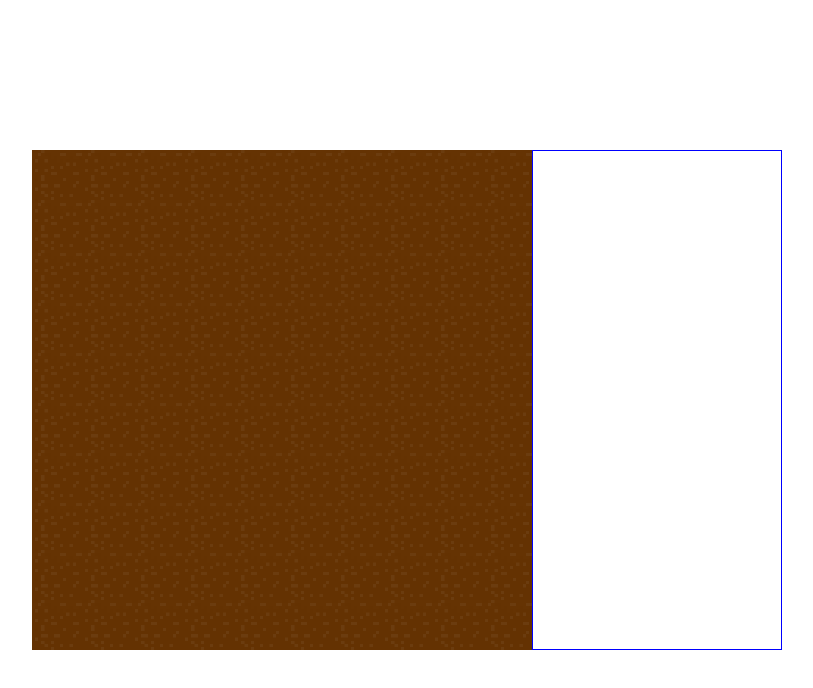
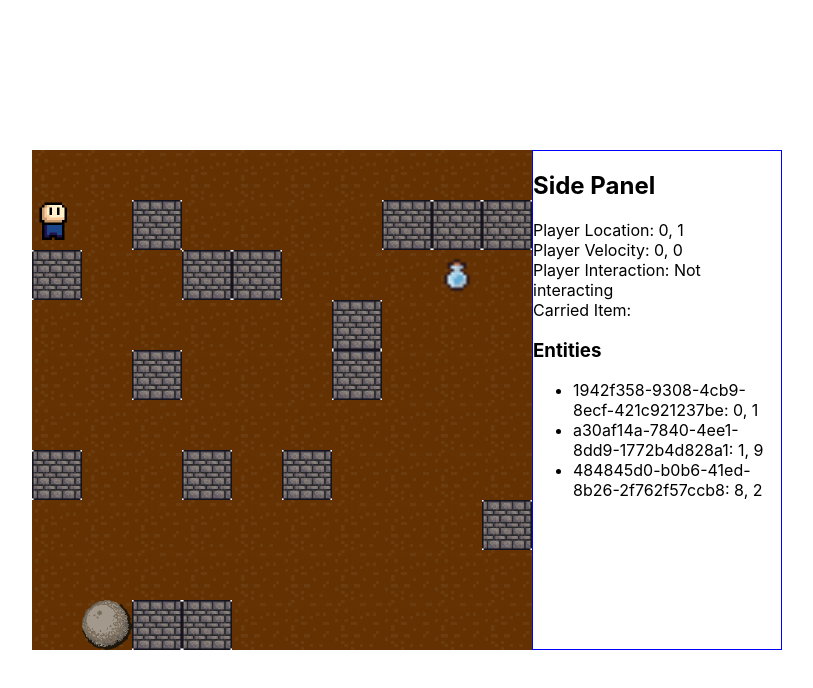
Before and after one commit to cryosis7/UntitleGame, a React (Vite) app: page / in a window 1280 px wide. Shown: the top 688 px of the page, without its empty margins (233-1046 px from the left). Built offline with nearby package versions, Linux system fonts and the light colour scheme.

Commit message:
Working map renderer

```diff
--- a/src/game/GameSystem.ts
+++ b/src/game/GameSystem.ts
@@ -15,6 +15,10 @@ import {
   hasComponent,
   setComponent,
 } from './utils/ComponentUtils';
+import { KeyboardInputSystem } from './systems/KeyboardInputSystem';
+import { MovementSystem } from './systems/MovementSystem';
+import { PickupSystem } from './systems/PickupSystem';
+import { CleanUpSystem } from './systems/CleanUpSystem';
 
 export const entitiesAtom = atom<Entity[]>([]);
 export const systemsAtom = atom<System[]>([]);
@@ -27,7 +31,6 @@ export const playerAtom = atom((get) => {
 export const initiateMap = () => {
   const map = store.get(mapAtom);
   map.init(10, 10);
-  // pixiApp.stage.addChild(map.createSpriteContainer());
 };
 
 export const initiateEntities = () => {
@@ -71,11 +74,11 @@ export const initiateEntities = () => {
 export const initiateSystems = () => {
   const systems = store.get(systemsAtom);
   systems.push(
-    // new KeyboardInputSystem(),
-    // new MovementSystem(),
-    // new PickupSystem(),
+    new KeyboardInputSystem(),
+    new MovementSystem(),
+    new PickupSystem(),
     new RenderSystem(),
-    // new CleanUpSystem(),
+    new CleanUpSystem(),
   );
 };
 
--- a/src/game/Pixi.ts
+++ b/src/game/Pixi.ts
@@ -1,8 +1,9 @@
+import type {
+  SpriteSheetJson} from 'pixi.js';
 import {
   Application,
   Assets,
   Spritesheet,
-  SpriteSheetJson,
   Texture,
 } from 'pixi.js';
 import { basicSpritesheet } from '../assets/basicSpritesheet';
@@ -15,7 +16,7 @@ export const pixiApp = new Application();
 
 export const initPixiApp = async (appContainer: HTMLDivElement) => {
   await pixiApp.init({
-    background: 'slategray',
+    backgroundAlpha: 0,
     resizeTo: appContainer,
   });
   appContainer.appendChild(pixiApp.canvas);
--- a/src/game/map/GameMap.ts
+++ b/src/game/map/GameMap.ts
@@ -33,10 +33,12 @@ export class GameMap {
     for (let y = 0; y < rows; y++) {
       const row: Entity[] = [];
       for (let x = 0; x < columns; x++) {
+        const isDirtTile = Math.random() < 0.85;
         const entityTemplate: EntityTemplate = {
           components: {
-            [ComponentType.Sprite]: { sprite: 'dirt' },
+            [ComponentType.Sprite]: { sprite: isDirtTile ? 'dirt' : 'wall' },
             [ComponentType.Position]: { x, y },
+            ...(isDirtTile ? { [ComponentType.Walkable]: {} } : {}),
           },
         };
         const entity = createEntityFromTemplate(entityTemplate);
--- a/src/game/systems/KeyboardInputSystem.ts
+++ b/src/game/systems/KeyboardInputSystem.ts
@@ -1,4 +1,5 @@
-import { HandlingComponent, VelocityComponent } from '../components/Components';
+import type { VelocityComponent } from '../components/Components';
+import { HandlingComponent } from '../components/Components';
 import { ComponentType, InteractingComponent } from '../components/Components';
 import type { System, UpdateArgs } from './Systems';
 import type { Entity} from '../utils/ecsUtils';
--- a/src/game/templates/EntityTemplates.ts
+++ b/src/game/templates/EntityTemplates.ts
@@ -1,46 +1,23 @@
 import type { EntityTemplate } from '../utils/EntityFactory';
-import { ComponentType } from '../components/Components';
 
 export const Player: EntityTemplate = {
-  name: 'Player',
-  components: [
-    {
-      type: 'sprite',
-      sprite: 'player',
-    },
-    {
-      type: 'player',
-    },
-    {
-      type: 'velocity',
-      vx: 0,
-      vy: 0,
-    },
-  ],
+  components: {
+    sprite: { sprite: 'player' },
+    player: {},
+    velocity: { vx: 0, vy: 0 },
+  },
 };
 
 export const Boulder: EntityTemplate = {
-  name: 'Boulder',
-  components: [
-    {
-      type: 'sprite',
-      sprite: 'boulder',
-    },
-    {
-      type: 'movable',
-    },
-  ],
+  components: {
+    sprite: { sprite: 'boulder' },
+    movable: {},
+  },
 };
 
 export const Beaker: EntityTemplate = {
-  name: 'Beaker',
-  components: [
-    {
-      type: ComponentType.Sprite,
-      sprite: 'bottle_blue',
-    },
-    {
-      type: 'pickable',
-    },
-  ],
+  components: {
+    sprite: { sprite: 'bottle_blue' },
+    pickable: {},
+  },
 };
--- a/src/react/components/Game.tsx
+++ b/src/react/components/Game.tsx
@@ -24,7 +24,7 @@ export const Game: React.FC = () => {
       await preload();
 
       initiateMap();
-      // initiateEntities();
+      initiateEntities();
       initiateSystems();
 
       pixiApp.ticker.add((time) => {
```
Also changed, not shown: src/game/utils/EntityFactory.ts (+8 -6 lines), src/game/utils/ecsUtils.ts (+14 -10 lines).
